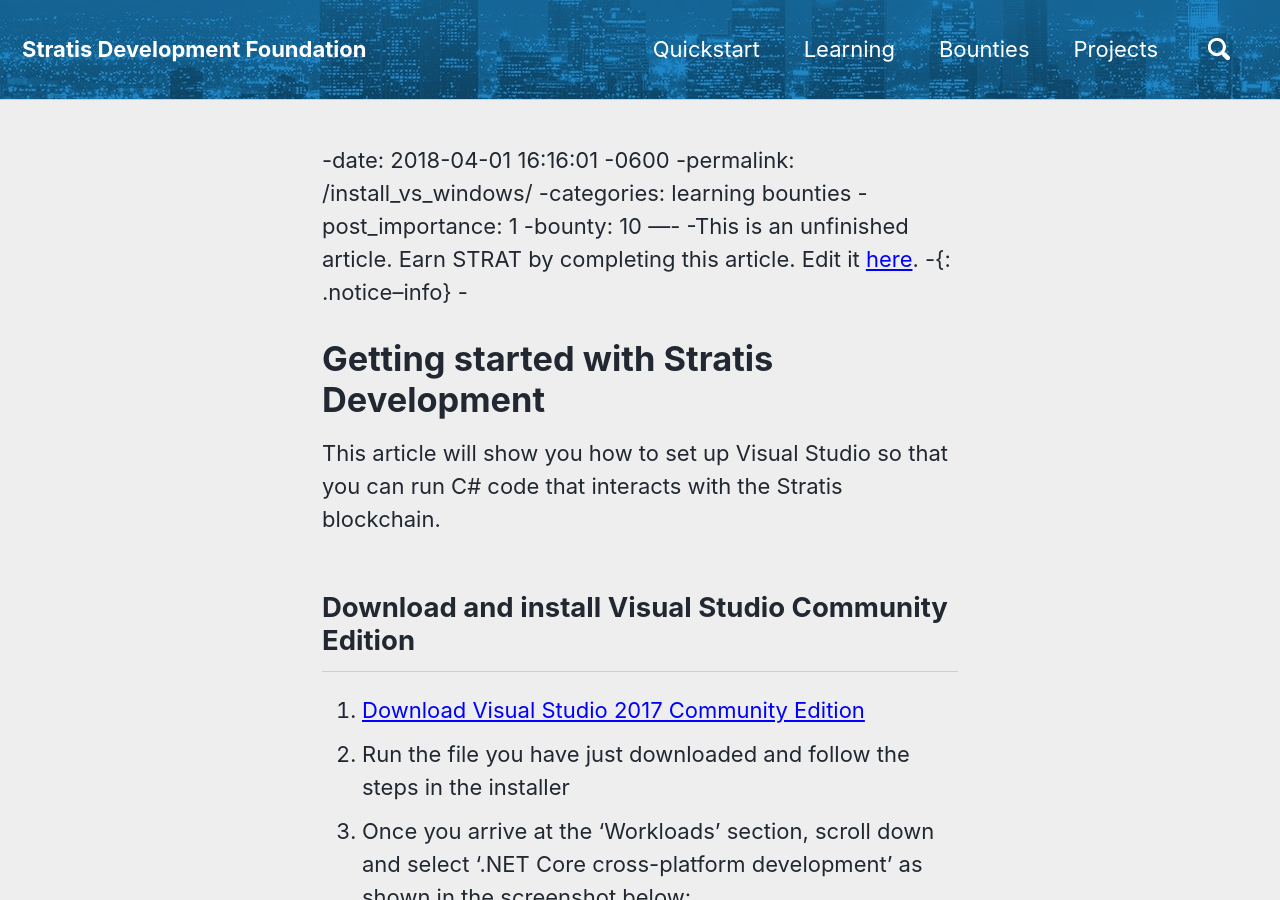
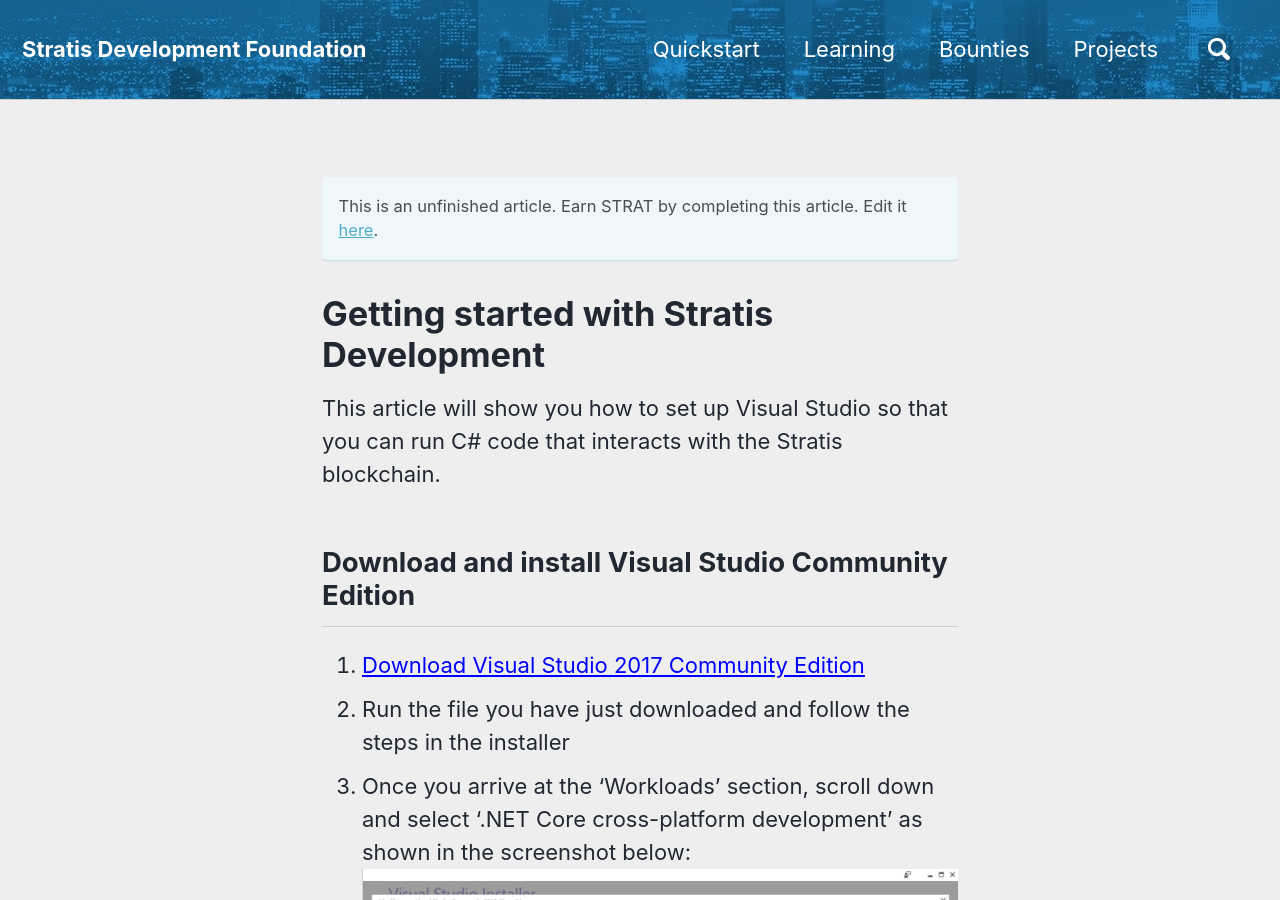
Before and after one commit to StratisDevelopmentFoundation/StratisDevelopmentFoundation.github.io, a Jekyll site: the page built from _posts/2018-04-01-VS-setup-windows.md, in a window 1280 px wide and 900 px high. Built offline with Jekyll 4.4.1, drawn with Linux system fonts in a browser that asks for light colours; nearby versions of some CDN libraries.

Commit message:
-Small markup fix

```diff
--- a/_posts/2018-04-01-VS-setup-windows.md
+++ b/_posts/2018-04-01-VS-setup-windows.md
@@ -1,12 +1,12 @@
+---
 -date:   2018-04-01 16:16:01 -0600
 -permalink: /install_vs_windows/
 -categories: learning bounties
 -post_importance: 1
 -bounty: 10
-----
--This is an unfinished article. Earn {{ page.bounty }} STRAT by completing this article. Edit it [here](https://github.com/StratisDevelopmentFoundation/StratisDevelopmentFoundation.github.io/edit/master/{{ page.path }}).
--{: .notice--info}
--
+---
+This is an unfinished article. Earn {{ page.bounty }} STRAT by completing this article. Edit it [here](https://github.com/StratisDevelopmentFoundation/StratisDevelopmentFoundation.github.io/edit/master/{{ page.path }}).
+{: .notice--info}
 
 # Getting started with Stratis Development
 
```
